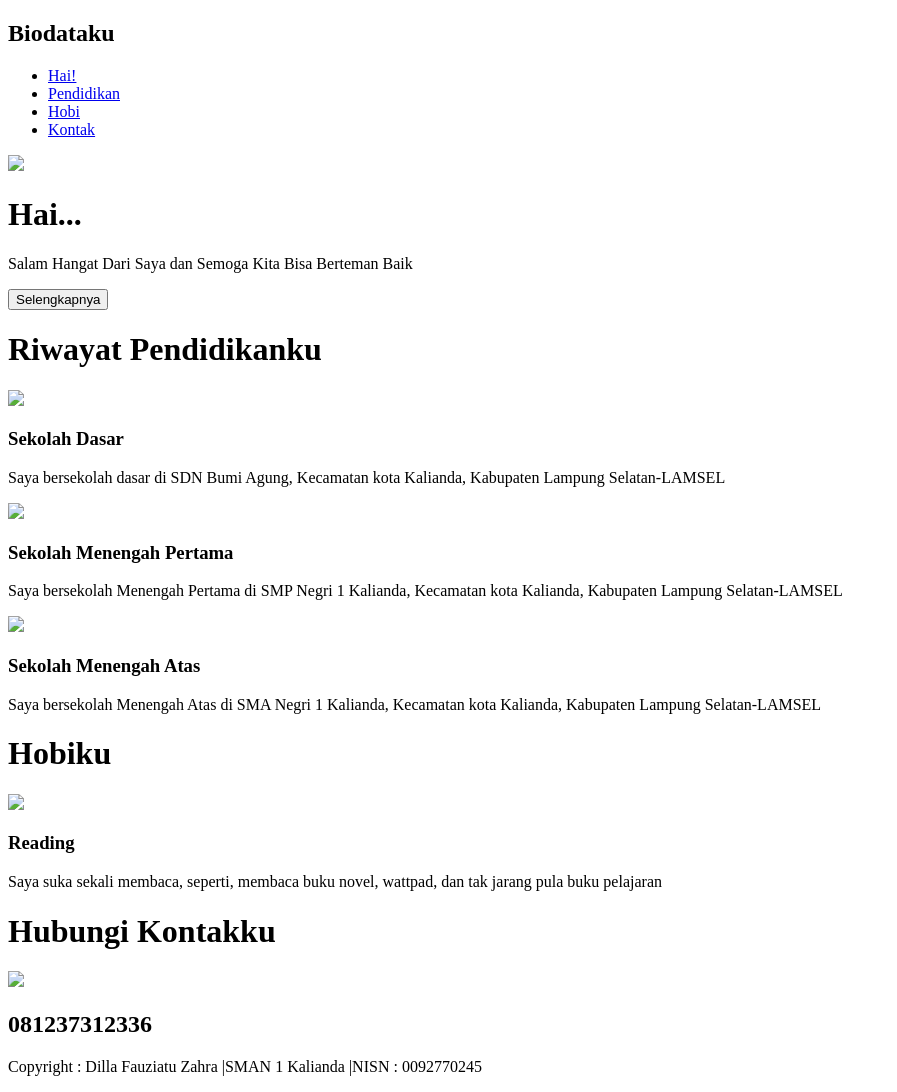
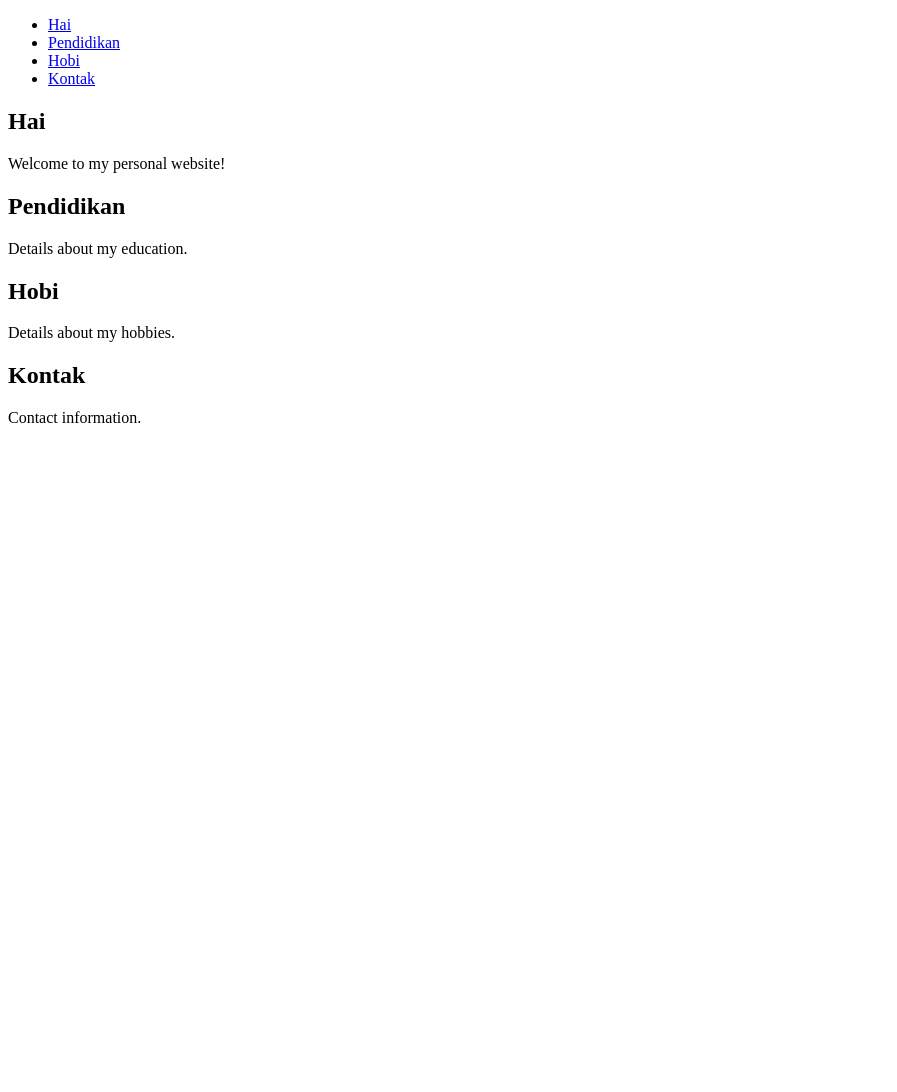
Before and after one commit to ziaalovee224-del/personal-website-dilla.html, a plain HTML site: page index.html in a window 1280 px wide. Shown: the whole page, without its empty margins (0-897 px from the left). After the commit the page ends 800 px from the top, so only its background shows below. Drawn offline with Linux system fonts and the light colour scheme.

Commit message:
Refactor index.html for improved layout and content
Updated the structure and content of the personal website.

```diff
--- a/index.html
+++ b/index.html
@@ -1,79 +1,36 @@
 <!DOCTYPE html>
-<html>
+<html lang="en">
 <head>
-	<title>personal-website</title>
-	<link rel="stylesheet" type="text/css" href="style.css">
+    <meta charset="UTF-8">
+    <meta name="viewport" content="width=device-width, initial-scale=1.0">
+    <title>Personal Website</title>
 </head>
 <body>
-
-<div class="navigasi">
-	<div class="logo">
-		<h2>Biodataku</h2>
-	</div>
-
-	<div class="menu">
-		<ul>
-			<li><a href="#hai">Hai!</a></li>
-			<li><a href="#pendidikan">Pendidikan</a></li>
-			<li><a href="#hobi">Hobi</a></li>
-			<li><a href="#kontak">Kontak</a></li>
-		</ul>
-	</div>
-</div>
-
-
-
-<div class="banner" id="hai">
-	<img src="Pictures - Copy/images dilla.jpeg">
-	<h1>Hai...<span></span></h1>
-	<p>Salam Hangat Dari Saya dan Semoga Kita Bisa Berteman Baik</p>
-
-	<a href="#pendidikan"><button>Selengkapnya</button></a>
-</div>
-
-
-
-<div class="box-pendidikan" id="pendidikan">
-	<h1>Riwayat Pendidikanku</h1>
-    <div class="box-kiri">
-    	<img src="Pictures - Copy/icon.sd.jpeg">
-    	<p><h3>Sekolah Dasar</h3></p>
-    	<p>Saya bersekolah dasar di SDN Bumi Agung, Kecamatan kota Kalianda, Kabupaten Lampung Selatan-LAMSEL</p>
-</div>
-
-<div class="box-tengah">
-    	<img src="Pictures - Copy/icon.sma.jpeg">
-    	<p><h3>Sekolah Menengah Pertama</h3></p>
-    	<p>Saya bersekolah Menengah Pertama di SMP Negri 1 Kalianda, Kecamatan kota Kalianda, Kabupaten Lampung Selatan-LAMSEL</p>
-</div>
-
-<div class="box-kanan">
-    	<img src="Pictures - Copy/icon.sma.jpeg">
-    	<p><h3>Sekolah Menengah Atas</h3></p>
-    	<p>Saya bersekolah Menengah Atas di SMA Negri 1 Kalianda, Kecamatan kota Kalianda, Kabupaten Lampung Selatan-LAMSEL</p>
-</div>
-
- <div class="box-hobi" id="hobi">
-	<h1>Hobiku</h1>
-
-    <div class="box-kiri">
-    	<img src="Pictures - Copy/membaca.jpg">
-    	<p><h3>Reading</h3></p>
-    	<p>Saya suka sekali membaca, seperti, membaca buku novel, wattpad, dan tak jarang pula buku pelajaran</p>
-</div>
-
-
-<div class="box-kontak" id="kontak">
-	<h1>Hubungi Kontakku</h1>
-    	<img src="pictures/icon.kontak.png">
-    	<h2>081237312336</h2>
-
-</div>
-
-
-<div class="footer">
-      <p>Copyright : Dilla Fauziatu Zahra |SMAN 1 Kalianda |NISN : 0092770245</p>
-</div>
-
+    <header>
+        <nav>
+            <ul>
+                <li><a href="#hai">Hai</a></li>
+                <li><a href="#pendidikan">Pendidikan</a></li>
+                <li><a href="#hobi">Hobi</a></li>
+                <li><a href="#kontak">Kontak</a></li>
+            </ul>
+        </nav>
+    </header>
+    <section id="hai">
+        <h1>Hai</h1>
+        <p>Welcome to my personal website!</p>
+    </section>
+    <section id="pendidikan">
+        <h2>Pendidikan</h2>
+        <p>Details about my education.</p>
+    </section>
+    <section id="hobi">
+        <h2>Hobi</h2>
+        <p>Details about my hobbies.</p>
+    </section>
+    <section id="kontak">
+        <h2>Kontak</h2>
+        <p>Contact information.</p>
+    </section>
 </body>
 </html>
```
